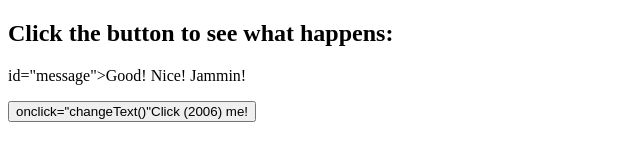
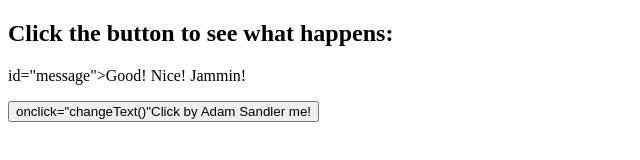
Before and after one commit to shrushee/web_dev, a plain HTML site: page simple_interactive.html in a window 1280 px wide. Shown: the whole page, without its empty margins (0-640 px from the left). Drawn offline with Linux system fonts and the light colour scheme.

Commit message:
Fixed something

```diff
--- a/simple_interactive.html
+++ b/simple_interactive.html
@@ -4,13 +4,13 @@
         <title>Simple Interactive Webpage</title>
         <script>
             function changeText() {
-                document.getElementById("message").innerHTML = "You Click (2006)'d me!"
+                document.getElementById("message").innerHTML = "You Click (2006)'d me!";
             }
         </script>
     </head>
     <body>
         <h2>Click the button to see what happens:</h2>
         <p> id="message">Good! Nice! Jammin!</p>
-        <button> onclick="changeText()"Click (2006) me!</button>
+        <button> onclick="changeText()"Click by Adam Sandler me!</button>
     </body>
 </html>
```
